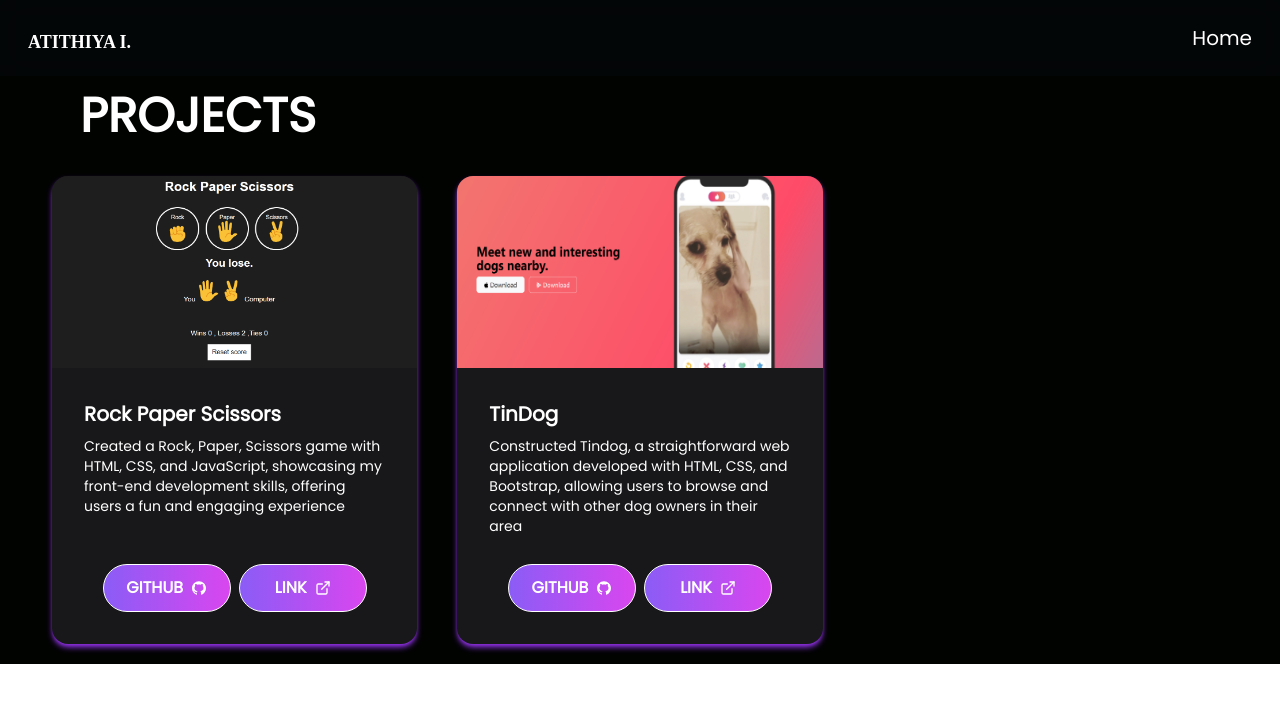
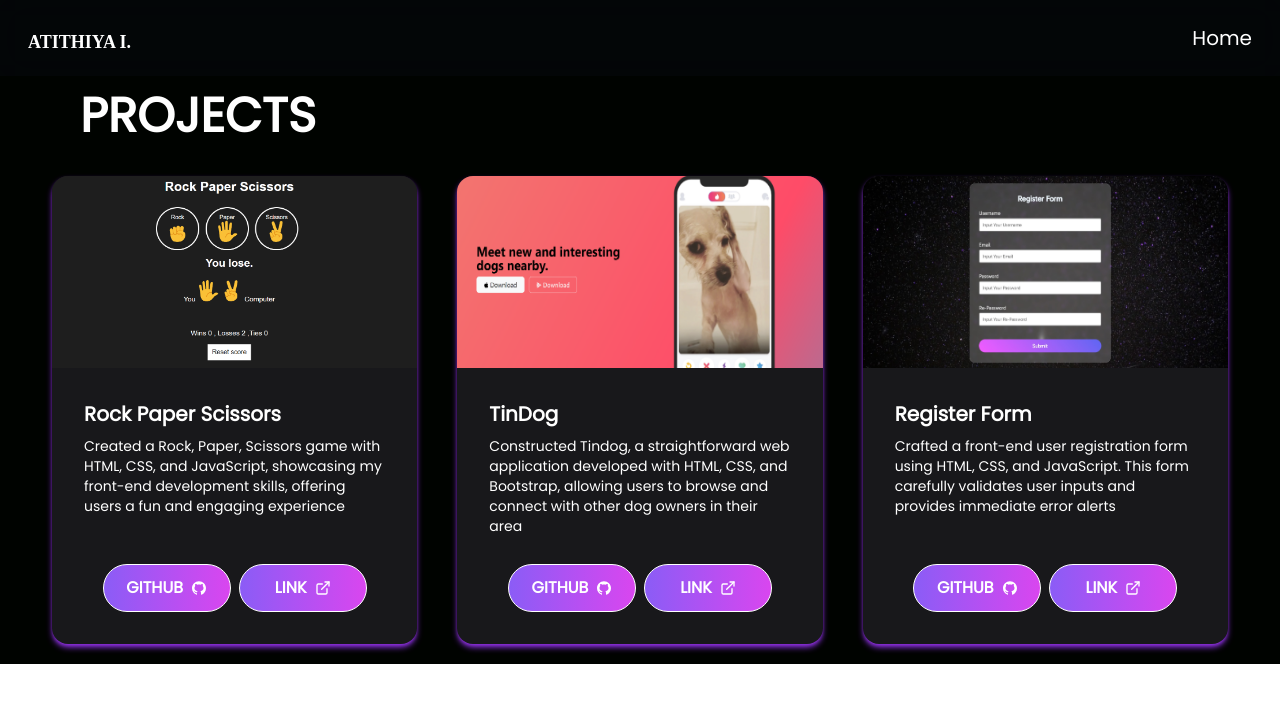
Before and after one commit to Atithiya/portfolio04, a React (Vite) app: page /MoreProjects in a window 1280 px wide. Shown: the top 702 px of the page. Built offline with nearby package versions, Linux system fonts and the light colour scheme; a web font is replaced by a local one.

Commit message:
Project: add Hoobank

```diff
--- a/src/Component/About.jsx
+++ b/src/Component/About.jsx
@@ -53,7 +53,7 @@ function About() {
             </p>
             <a
               href={CV}
-              className="mt-5 btn lg:text-base btn-outline text-xs text-white rounded-full w-full lg:w-48  bg-gradient-to-r from-violet-500 to-fuchsia-500 "
+              className="mt-5 btn lg:text-base hover:text-black text-xs text-white rounded-full w-full lg:w-48  bg-gradient-to-r from-violet-500 to-fuchsia-500 "
               target="_blank"
             >
               Download CV <AiOutlineDownload />
--- a/src/Component/Contact.jsx
+++ b/src/Component/Contact.jsx
@@ -1,6 +1,5 @@
 import React from "react";
 import { BsGithub } from "react-icons/bs";
-import { BsLinkedin } from "react-icons/bs";
 import { IoLogoLinkedin } from "react-icons/io5";
 import { MdOutlineMail } from "react-icons/md";
 import { CgFileDocument } from "react-icons/cg";
@@ -42,7 +41,7 @@ function Contact() {
           <div className=" ">
             <a
               href="mailto:atithiya.inthorn@gmail.com"
-              className="btn btn-outline text-xs text-white bg-gradient-to-r  from-violet-500 to-fuchsia-500 lg:text-base lg:w-72 lg:h-40 lg:rounded-2xl  h-28 flex flex-col"
+              className="btn hover:text-black text-xs text-white bg-gradient-to-r  from-violet-500 to-fuchsia-500 lg:text-base lg:w-72 lg:h-40 lg:rounded-2xl  h-28 flex flex-col"
             >
               <div className="text-3xl lg:text-6xl">
                 <MdOutlineMail />
@@ -54,7 +53,7 @@ function Contact() {
             <a
               href="https://linkedin.com/in/atithiya"
               target="_blank"
-              className="btn btn-outline text-xs text-white bg-gradient-to-r  from-violet-500 to-fuchsia-500 lg:text-base lg:w-72 lg:h-40 h-28 lg:rounded-2xl flex flex-col"
+              className="btn hover:text-black text-xs text-white bg-gradient-to-r  from-violet-500 to-fuchsia-500 lg:text-base lg:w-72 lg:h-40 h-28 lg:rounded-2xl flex flex-col"
             >
               <div className="text-3xl lg:text-6xl">
                 <IoLogoLinkedin />
@@ -66,7 +65,7 @@ function Contact() {
             <a
               href="https://github.com/Atithiya"
               target="_blank"
-              className="btn btn-outline text-xs text-white bg-gradient-to-r  from-violet-500 to-fuchsia-500  lg:text-base lg:w-72 lg:h-40 h-28 lg:rounded-2xl flex flex-col"
+              className="btn hover:text-black text-xs text-white bg-gradient-to-r  from-violet-500 to-fuchsia-500  lg:text-base lg:w-72 lg:h-40 h-28 lg:rounded-2xl flex flex-col"
             >
               <div className="text-3xl lg:text-6xl">
                 <BsGithub />
@@ -78,7 +77,7 @@ function Contact() {
             <a
               href={CV}
               target="_blank"
-              className="btn btn-outline text-xs text-white bg-gradient-to-r  from-violet-500 to-fuchsia-500  lg:text-base lg:w-72 lg:h-40 h-28  lg:rounded-2xl flex flex-col"
+              className="btn hover:text-black text-xs text-white bg-gradient-to-r  from-violet-500 to-fuchsia-500  lg:text-base lg:w-72 lg:h-40 h-28  lg:rounded-2xl flex flex-col"
             >
               <div className="text-3xl lg:text-6xl">
                 <CgFileDocument />
--- a/src/Component/MoreProjectNavbar.jsx
+++ b/src/Component/MoreProjectNavbar.jsx
@@ -1,5 +1,7 @@
 import React from "react";
 import { Link } from "react-router-dom";
+
+
 
 function MoreProjectNavbar() {
   return (
--- a/src/Component/MoreProjects.jsx
+++ b/src/Component/MoreProjects.jsx
@@ -1,19 +1,16 @@
 import React from "react";
-import { BsArrowRight } from "react-icons/bs";
 import { AiFillGithub } from "react-icons/ai";
 import { FiExternalLink } from "react-icons/fi";
 import { useState } from "react";
 import { useEffect } from "react";
 import AOS from "aos";
 import "aos/dist/aos.css";
-import { Link } from "react-router-dom";
-import Navbar from "./Navbar";
 import MoreProjectNavbar from "./MoreProjectNavbar";
 
 // img
-import keepFitImg from "../assets/pro2-keepfit.jpg";
 import rockImg from "../assets/pro8-rock.png";
 import tinDogImg from "../assets/pro9-TinDog-img.png";
+import registerImg from "../assets/pro1-reg.jpg";
 
 function MoreProjects() {
   useEffect(() => {
@@ -41,6 +38,14 @@ function MoreProjects() {
       github: "https://github.com/Atithiya/TinDog",
       demo: "https://atithiya-tindog.vercel.app/",
     },
+    {
+      image: registerImg,
+      cardTitle: "Register Form",
+      cardDetail:
+        "Crafted a front-end user registration form using HTML, CSS, and JavaScript. This form carefully validates user inputs and provides immediate error alerts",
+      github: "https://github.com/Atithiya/GenerateQrCode",
+      demo: "https://register-form-alpha.vercel.app/",
+    },
   ]);
 
   return (
@@ -53,7 +58,6 @@ function MoreProjects() {
             className="text-white font-semibold  text-center lg:text-start lg:text-7xl lg:ms-6 p-9"
           >
             <h2 className="text-4xl lg:text-5xl ">PROJECTS</h2>
-            {/* <progress className="progress w-56 bg-white"></progress> */}
           </div>
 
           {/* Card */}
@@ -61,7 +65,6 @@ function MoreProjects() {
             data-aos="fade-down"
             className="w-full  sm:flex sm:justify-center  lg:grid lg:grid-cols-3 lg:gap-10 text-white gap-10  lg:ps-8 lg:pe-8 "
           >
-            {/* .map ตรงนี้ โดยครอบทั้ง div  */}
             {project.map((item, index) => (
               <div
                 key={index}
--- a/src/Component/Projects.jsx
+++ b/src/Component/Projects.jsx
@@ -1,5 +1,4 @@
 import React from "react";
-import { BsArrowRight } from "react-icons/bs";
 import { AiFillGithub } from "react-icons/ai";
 import { FiExternalLink } from "react-icons/fi";
 import { useState } from "react";
@@ -14,6 +13,7 @@ import adminImg from "../assets/pro7-admin.jpg";
 import weatherImg from "../assets/pro4-weather.jpg";
 import colmarImg from "../assets/pro6-colmar.jpg";
 import registerImg from "../assets/pro1-reg.jpg";
+import hooBankImg from "../assets/pro9-hoobank.jpg";
 
 function Projects() {
   useEffect(() => {
@@ -66,12 +66,12 @@ function Projects() {
       demo: "https://weather-app-atithiya.vercel.app/",
     },
     {
-      image: registerImg,
-      cardTitle: "Register Form",
+      image: hooBankImg,
+      cardTitle: "Hoobank",
       cardDetail:
-        "Crafted a front-end user registration form using HTML, CSS, and JavaScript. This form carefully validates user inputs and provides immediate error alerts",
-      github: "https://github.com/Atithiya/GenerateQrCode",
-      demo: "https://register-form-alpha.vercel.app/",
+        "Built a modern banking website called Hoobank using ReactJS and Tailwind CSS.",
+      github: "https://github.com/Atithiya/atithiya-hoobank/",
+      demo: "https://atithiya-hoobank.vercel.app/",
     },
   ]);
 
@@ -83,7 +83,6 @@ function Projects() {
           className="text-white font-semibold  text-center lg:text-start lg:text-7xl lg:ms-6 p-9"
         >
           <h2 className="text-4xl lg:text-5xl ">PROJECTS</h2>
-          {/* <progress className="progress w-56 bg-white"></progress> */}
         </div>
 
         {/* Card */}
@@ -91,7 +90,6 @@ function Projects() {
           data-aos="fade-down"
           className="w-full  sm:flex sm:justify-center  lg:grid lg:grid-cols-3 lg:gap-10 text-white gap-10  lg:ps-8 lg:pe-8 "
         >
-          {/* .map ตรงนี้ โดยครอบทั้ง div  */}
           {project.map((item, index) => (
             <div
               key={index}
@@ -112,14 +110,14 @@ function Projects() {
                   <a
                     href={item.github}
                     target="_blank"
-                    className="btn lg:text-base btn-outline text-xs text-white rounded-full w-full lg:w-32  bg-gradient-to-r from-violet-500 to-fuchsia-500"
+                    className="btn lg:text-base hover:text-black text-xs text-white rounded-full w-full lg:w-32  bg-gradient-to-r from-violet-500 to-fuchsia-500"
                   >
                     Github <AiFillGithub />
                   </a>
                   <a
                     href={item.demo}
                     target="_blank"
-                    className="btn lg:text-base btn-outline text-xs text-white rounded-full w-full lg:w-32  bg-gradient-to-r from-violet-500 to-fuchsia-500"
+                    className="btn lg:text-base hover:text-black text-xs text-white rounded-full w-full lg:w-32  bg-gradient-to-r from-violet-500 to-fuchsia-500"
                   >
                     Link <FiExternalLink />
                   </a>
@@ -131,7 +129,7 @@ function Projects() {
         <div className="p-8 lg:flex lg:justify-end">
           <Link
             to={"/MoreProjects"}
-            className="btn lg:text-base btn-outline text-xs text-white rounded-full w-full lg:w-52  bg-gradient-to-r from-violet-500 to-fuchsia-500"
+            className="btn lg:text-base hover:text-black text-xs text-white rounded-full w-full lg:w-52  bg-gradient-to-r from-violet-500 to-fuchsia-500"
           >
             READ MORE <FiExternalLink />
           </Link>
```
Also changed, not shown: src/assets/pro9-hoobank.jpg (added).
